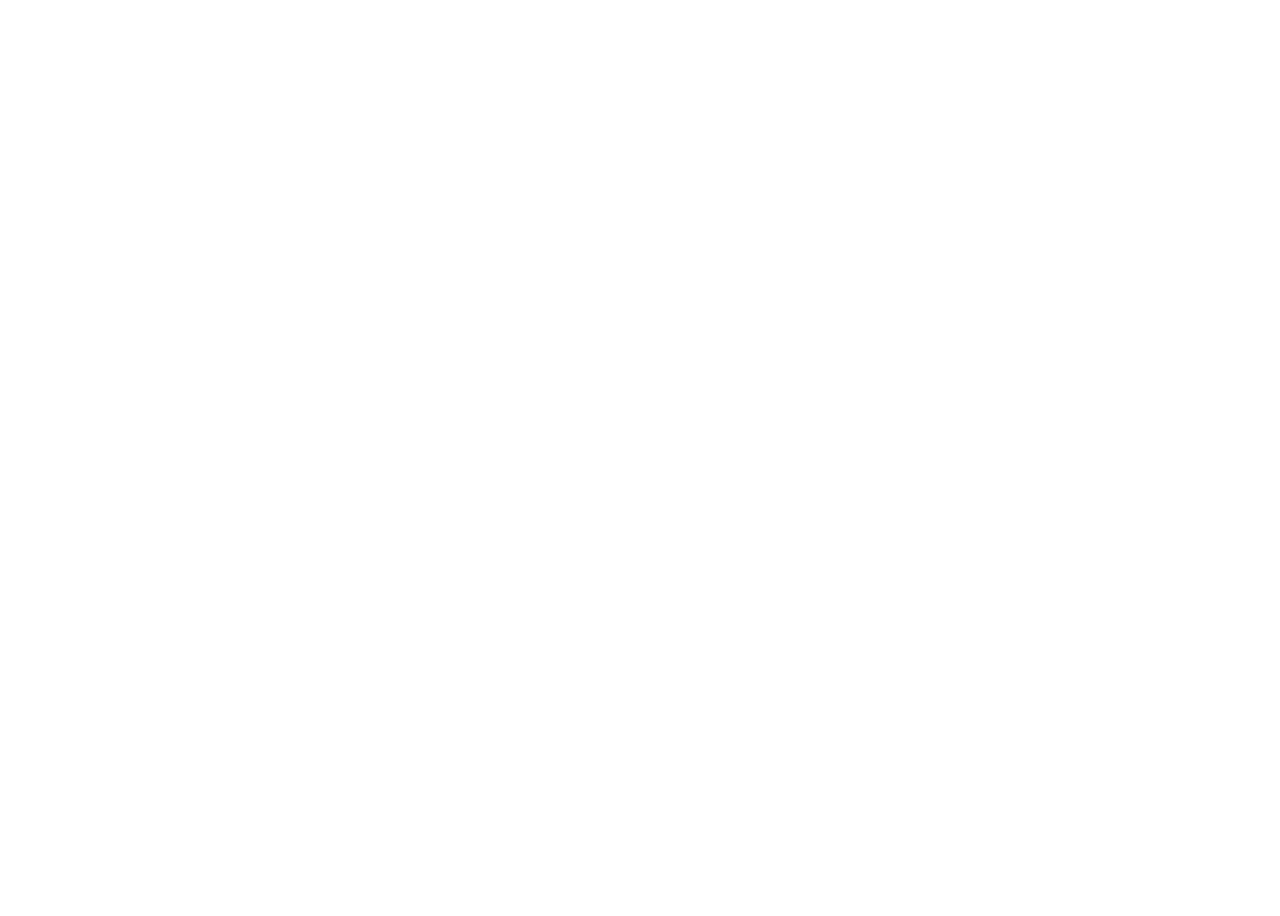
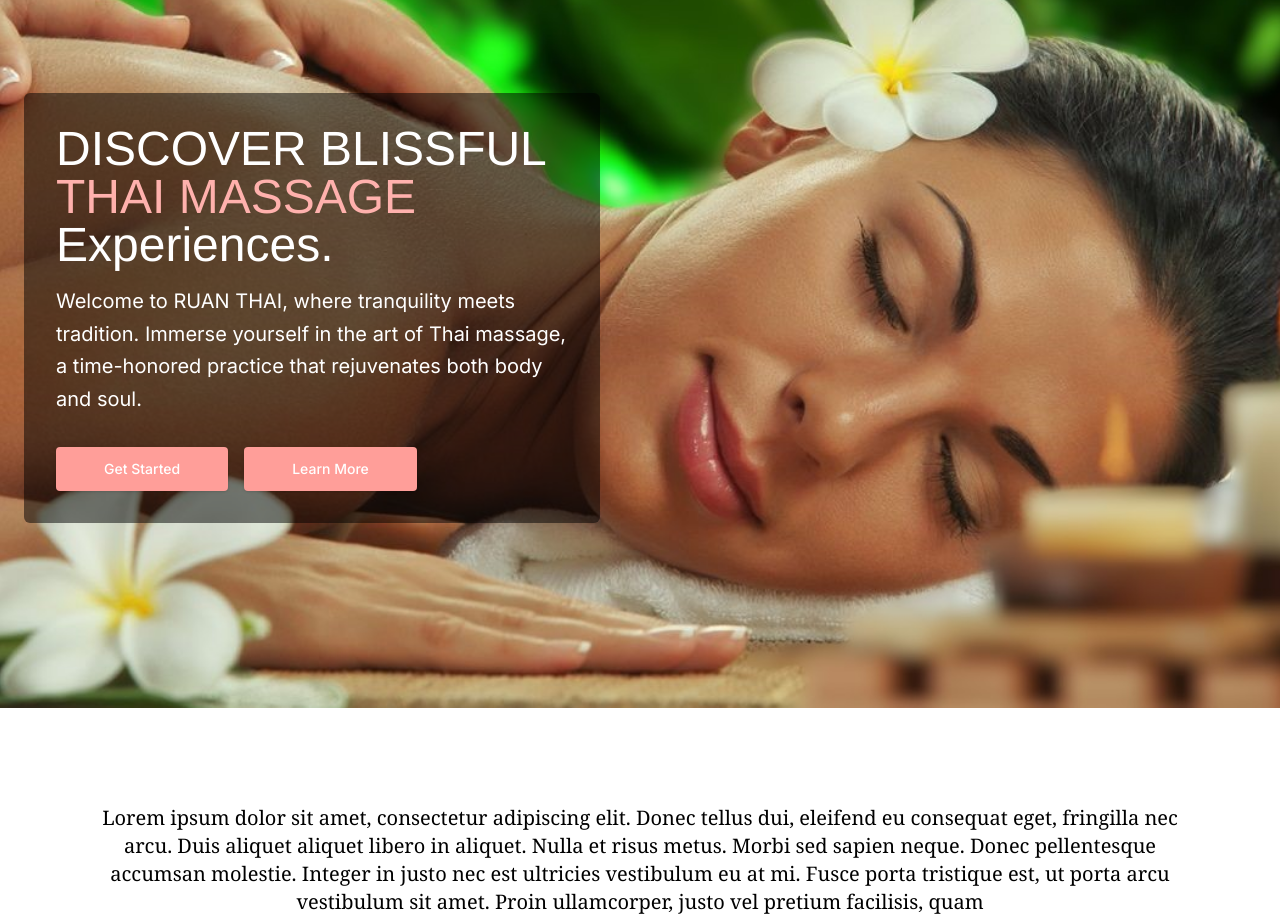
Before and after one commit to AlexJora/thai-massage, a Next.js app: page / in a window 1280 px wide. Shown: the part 180-1096 px from the top of the page. Before the commit the page ends 800 px from the top, so only its background shows below. Built offline with nearby package versions, Linux system fonts and the light colour scheme.

Commit message:
home page-hero

```diff
--- a/src/app/page.js
+++ b/src/app/page.js
@@ -1,5 +1,21 @@
+import HeroHome from "@/components/Hero/HeroHome";
 import Image from "next/image";
-
 export default function Home() {
-  return <div>HOME</div>;
+  return (
+    <div>
+      <HeroHome />
+      {/* TEXT */}
+      <div className="text-center">
+        <p className="px-20 pt-24 font-serif text-xl text-black">
+          Lorem ipsum dolor sit amet, consectetur adipiscing elit. Donec tellus
+          dui, eleifend eu consequat eget, fringilla nec arcu. Duis aliquet
+          aliquet libero in aliquet. Nulla et risus metus. Morbi sed sapien
+          neque. Donec pellentesque accumsan molestie. Integer in justo nec est
+          ultricies vestibulum eu at mi. Fusce porta tristique est, ut porta
+          arcu vestibulum sit amet. Proin ullamcorper, justo vel pretium
+          facilisis, quam
+        </p>
+      </div>
+    </div>
+  );
 }
--- /dev/null
+++ b/src/components/Hero/HeroHome.jsx
@@ -0,0 +1,68 @@
+"use client";
+import Image from "next/image";
+
+const HeroHome = () => {
+  return (
+    <section className="relative bg-center bg-no-repeat bg-cover">
+      {/* Gradient Overlay */}
+      {/* <div className="absolute inset-0 z-10"></div> */}
+
+      {/* Wrapper for title, text, and buttons */}
+
+      <div className="relative z-20 max-w-screen-xl px-4 py-16 mx-auto sm:px-6 lg:flex lg:h-screen lg:items-center">
+        {/* Content Container */}
+        <div className="z-20 max-w-xl mx-auto text-left lg:w-3/4 lg:mx-0">
+          <div className="p-8 bg-black bg-opacity-50 rounded-md">
+            <h1 className="font-sans text-3xl text-white sm:text-5xl">
+              DISCOVER BLISSFUL
+              <p className="block text-primary-100">THAI MASSAGE </p>
+              <p>Experiences.</p>
+            </h1>
+
+            <p className="max-w-lg mt-4 leading-4 text-white sm:text-xl/relaxed">
+              Welcome to RUAN THAI, where tranquility meets tradition. Immerse
+              yourself in the art of Thai massage, a time-honored practice that
+              rejuvenates both body and soul.
+            </p>
+
+            <div className="flex flex-wrap justify-start gap-4 mt-8 lg:justify-start">
+              <a
+                href="#"
+                className="block px-8 py-3 text-sm font-medium text-white rounded shadow bg-primary-200 hover:bg-primary-200 focus:outline-none focus:ring sm:px-12 sm:w-auto"
+              >
+                Get Started
+              </a>
+
+              <a
+                href="#"
+                className="block px-8 py-3 text-sm font-medium text-white rounded shadow bg-primary-200 hover:bg-primary-200 focus:outline-none focus:ring sm:px-12 sm:w-auto"
+              >
+                Learn More
+              </a>
+            </div>
+          </div>
+        </div>
+      </div>
+
+      {/* Picture Element for Responsive Images */}
+      <div className="absolute inset-0 z-0">
+        <picture>
+          {/* Mobile Image */}
+          <source media="(max-width: 768px)" srcSet="/assets/hero.jpg" />
+
+          {/* Desktop Image */}
+          <source media="(min-width: 769px)" srcSet="/assets/hero.jpg" />
+
+          {/* Fallback Image */}
+          <img
+            src="/assets/hero.jpg"
+            alt="Hero Image"
+            className="object-cover w-full h-full"
+          />
+        </picture>
+      </div>
+    </section>
+  );
+};
+
+export default HeroHome;
```
Also changed, not shown: public/assets/hero.jpg (added), public/assets/logo.jpg (added).
